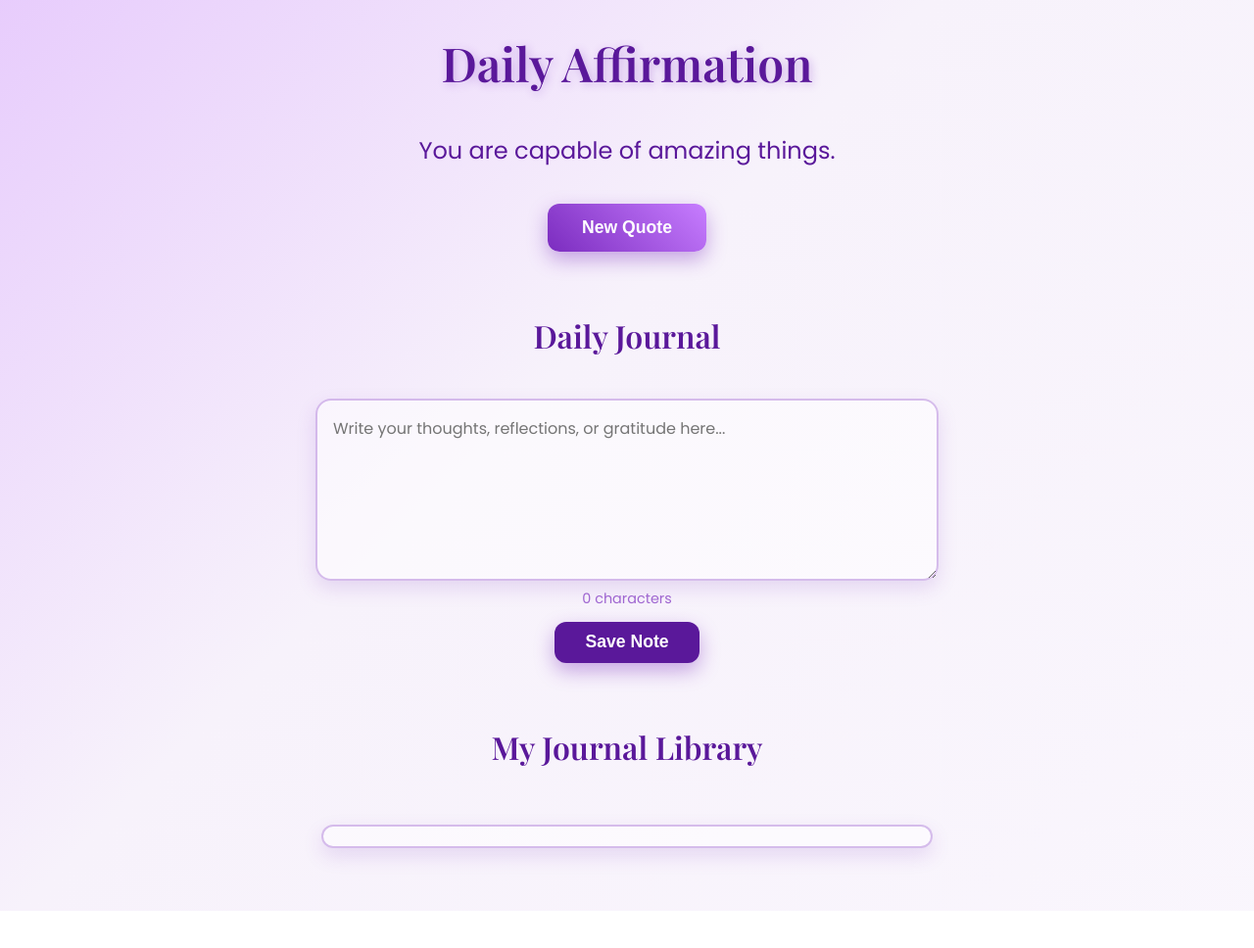
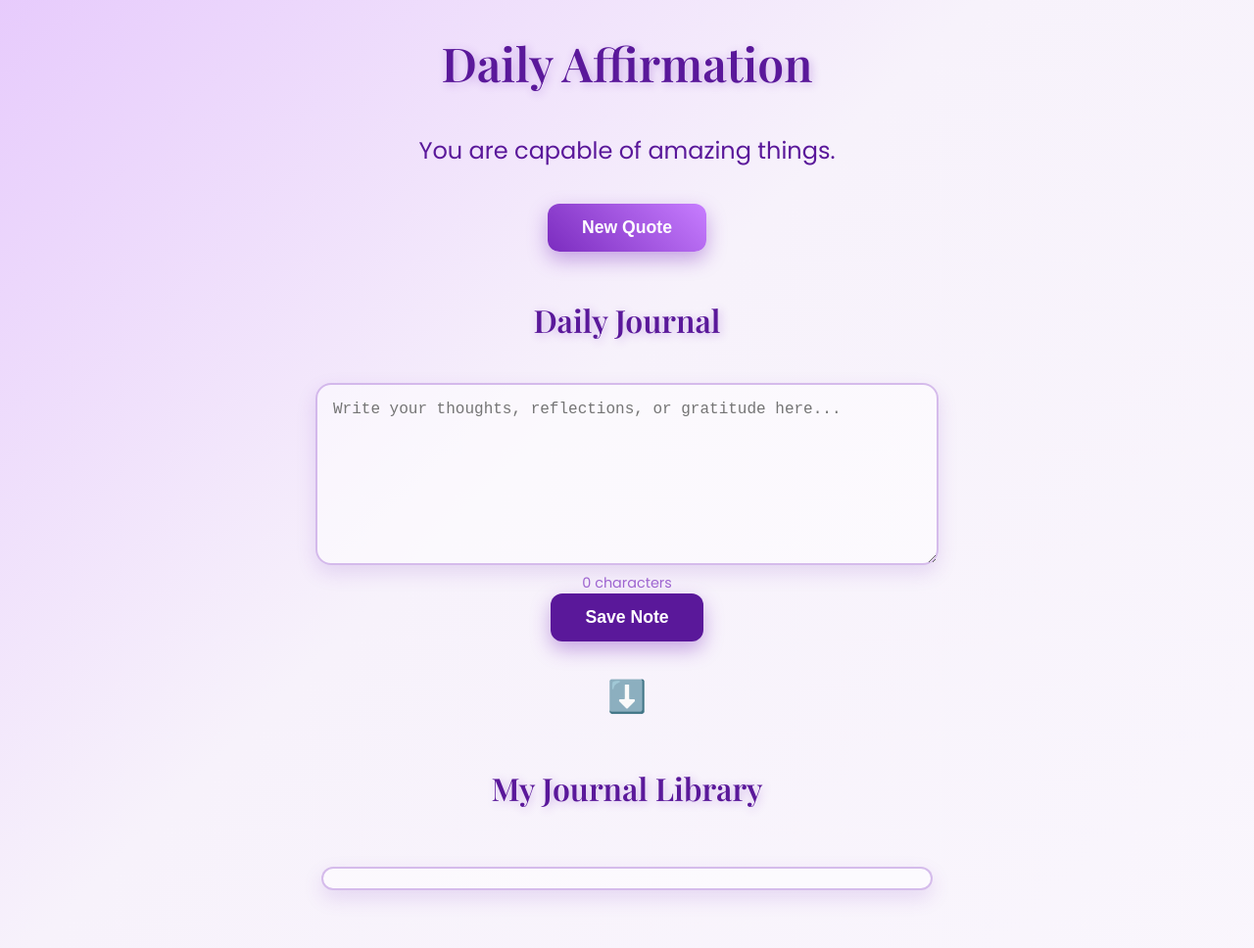
Before and after one commit to Sinchanaps03/affirmation, a website: page public/index.html in a window 1280 px wide. Shown: the whole page at 98% size. Before the commit the page ends 930 px from the top, so only its background shows below. Drawn offline with nearby package versions, Linux system fonts and the light colour scheme.

Commit message:
Affirmations

```diff
--- a/public/index.html
+++ b/public/index.html
@@ -22,6 +22,9 @@
 <div class="char-count" id="charCount">0 characters</div>
 <button class="save-btn" id="saveJournal">Save Note</button>
 
+<!-- Downward arrow indicator between Save Note and Library -->
+<div class="arrow-indicator">⬇️</div>
+
 <h2>My Journal Library</h2>
 <div class="library" id="library"></div>
 
--- a/public/stylesheet.css
+++ b/public/stylesheet.css
@@ -21,13 +21,14 @@ body {
   padding-bottom: 4rem;
 }
 
-h1 {
+h1, h2 {
   font-family: 'Playfair Display', serif;
-  font-size: 3rem;
-  margin-bottom: 1rem;
   color: var(--purple-dark);
   text-shadow: 2px 2px 10px rgba(123,44,191,0.3);
 }
+
+h1 { font-size: 3rem; margin-bottom: 1rem; }
+h2 { font-size: 2rem; margin-top: 2rem; }
 
 p {
   font-size: 1.5rem;
@@ -36,126 +37,63 @@ p {
   opacity: 0;
 }
 
-button {
-  padding: 0.8em 2em;
-  font-size: 1.1rem;
-  font-weight: 600;
-  border: none;
-  border-radius: 12px;
-  background: linear-gradient(45deg, var(--purple), var(--purple-light));
-  color: var(--white);
-  cursor: pointer;
-  box-shadow: 0 8px 20px rgba(123,44,191,0.4);
-  margin-bottom: 2rem;
+textarea {
+  width: 90%; max-width: 600px; min-height: 150px;
+  padding: 1em; margin-top: 1rem;
+  border-radius: 16px; border: 2px solid rgba(123,44,191,0.3);
+  box-shadow: 0 8px 20px rgba(123,44,191,0.15);
+  font-size: 1rem; resize: vertical; outline: none; background: #fff8;
   transition: all 0.3s ease;
 }
+textarea:focus { border-color: var(--purple); box-shadow: 0 12px 30px rgba(123,44,191,0.3); transform: scale(1.02); }
 
-button:hover {
-  background: linear-gradient(45deg, var(--purple-light), var(--purple));
-  transform: scale(1.05) rotate(-1deg);
-  box-shadow: 0 12px 30px rgba(123,44,191,0.5);
-}
-
-h2 {
-  margin-top: 2rem;
-  font-family: 'Playfair Display', serif;
-  color: var(--purple-dark);
-  font-size: 2rem;
-}
-
-textarea {
-  width: 90%;
-  max-width: 600px;
-  min-height: 150px;
-  padding: 1em;
-  margin-top: 1rem;
-  border-radius: 16px;
-  border: 2px solid rgba(123,44,191,0.3);
-  box-shadow: 0 8px 20px rgba(123,44,191,0.15);
-  font-family: 'Poppins', sans-serif;
-  font-size: 1rem;
-  resize: vertical;
-  outline: none;
-  background: #fff8;
+button {
+  padding: 0.8em 2em; font-size: 1.1rem; font-weight: 600;
+  border: none; border-radius: 12px;
+  background: linear-gradient(45deg, var(--purple), var(--purple-light));
+  color: var(--white); cursor: pointer;
+  box-shadow: 0 8px 20px rgba(123,44,191,0.4); margin-bottom: 1rem;
   transition: all 0.3s ease;
 }
+button:hover { transform: scale(1.05) rotate(-1deg); }
 
-textarea:focus {
-  border-color: var(--purple);
-  box-shadow: 0 12px 30px rgba(123,44,191,0.3);
-  transform: scale(1.02);
-}
+.save-btn { background: var(--purple-dark); }
+.save-btn:hover { background: var(--purple); }
 
-.save-btn {
-  margin-top: 0.8rem;
-  background: var(--purple-dark);
-  color: white;
-  border-radius: 12px;
-  padding: 0.6em 1.8em;
-  cursor: pointer;
-  font-weight: 600;
-  box-shadow: 0 8px 20px rgba(123,44,191,0.4);
-  transition: all 0.3s ease;
-}
-
-.save-btn:hover {
-  background: var(--purple);
-  transform: scale(1.05) rotate(-1deg);
-  box-shadow: 0 12px 30px rgba(123,44,191,0.5);
-}
-
-.char-count {
-  margin-top: 0.5rem;
-  font-size: 0.9rem;
-  color: rgba(123,44,191,0.7);
-}
+.char-count { margin-top: 0.5rem; font-size: 0.9rem; color: rgba(123,44,191,0.7); }
 
 .library {
-  width: 90%;
-  max-width: 600px;
-  margin-top: 2rem;
-  text-align: left;
-  max-height: 300px;      /* scrollable height */
-  overflow-y: auto;        /* enable vertical scroll */
-  padding: 10px;
-  border: 2px solid rgba(123,44,191,0.3);
-  border-radius: 12px;
-  background: #fff8;
+  width: 90%; max-width: 600px; margin-top: 2rem;
+  max-height: 300px; overflow-y: auto; padding: 10px;
+  border: 2px solid rgba(123,44,191,0.3); border-radius: 12px; background: #fff8;
   box-shadow: 0 8px 20px rgba(123,44,191,0.15);
 }
 
 .library-entry {
-  background: #fff;
-  margin-bottom: 1rem;
-  padding: 0.8rem 1rem;
-  border-radius: 12px;
-  box-shadow: 0 4px 16px rgba(123,44,191,0.2);
-  border-left: 4px solid var(--purple);
-  word-wrap: break-word;
+  background: #fff; margin-bottom: 1rem; padding: 0.8rem 1rem;
+  border-radius: 12px; box-shadow: 0 4px 16px rgba(123,44,191,0.2);
+  border-left: 4px solid var(--purple); word-wrap: break-word;
 }
 
-.library-entry span {
-  font-weight: 600;
-  font-size: 0.9rem;
-  color: var(--purple-dark);
-}
+.library-entry span { font-weight: 600; font-size: 0.9rem; color: var(--purple-dark); }
 
 .edit-btn, .delete-btn {
-  margin-top: 0.5rem;
-  margin-right: 0.5rem;
-  padding: 0.4em 1em;
-  border: none;
-  border-radius: 10px;
-  cursor: pointer;
-  font-weight: 600;
-  color: white;
-  transition: all 0.3s ease;
+  margin-top: 0.5rem; margin-right: 0.5rem; padding: 0.4em 1em;
+  border: none; border-radius: 10px; cursor: pointer; font-weight: 600;
+  color: white; transition: all 0.3s ease;
 }
 .edit-btn { background: var(--purple); }
 .edit-btn:hover { background: var(--purple-light); }
 .delete-btn { background: #e63946; }
 .delete-btn:hover { background: #f06292; }
 
+/* Arrow indicator */
+.arrow-indicator {
+  font-size: 2rem;
+  margin: 1rem 0;
+  color: red; /* like your screenshot */
+}
+
 @keyframes gradientShift {
   0% {background-position: 0% 50%;}
   50% {background-position: 100% 50%;}
```
Also changed, not shown: public/script.js (line endings or trailing spaces).
